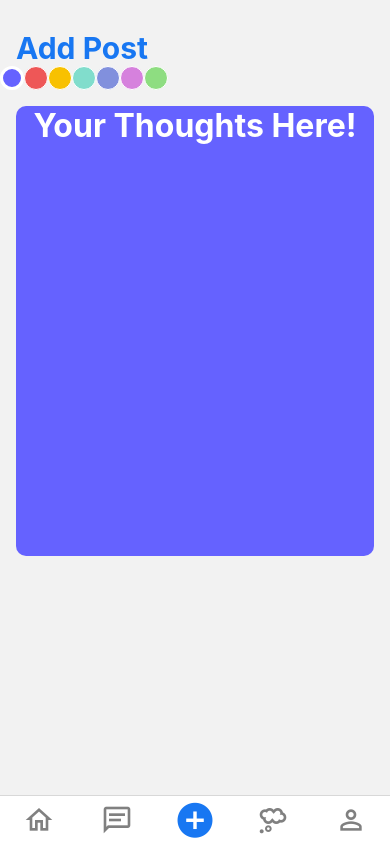
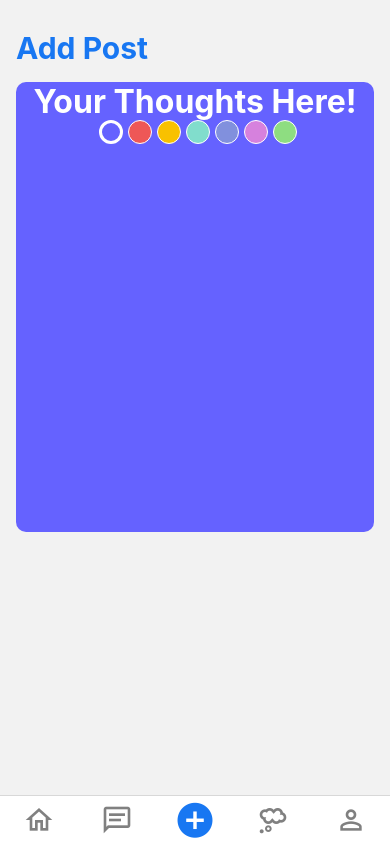
Before and after one commit to Group-15-2/imu, a React Native app: screen /AddPost in a window 390 px wide. Built offline with nearby package versions, Linux system fonts and the light colour scheme.

Commit message:
add post layout

```diff
--- a/Screens/Addpost.js
+++ b/Screens/Addpost.js
@@ -130,9 +130,13 @@ const addStyles = StyleSheet.create({
     height: 24,
     borderRadius: 50,
     borderColor: '#fff',
+    marginLeft: 5
   },
 
   color_picker_container: {
-
+    position: 'absolute',
+    zIndex: 1,
+    paddingTop: 120,
+    alignSelf: 'center'
   }
 })
```
